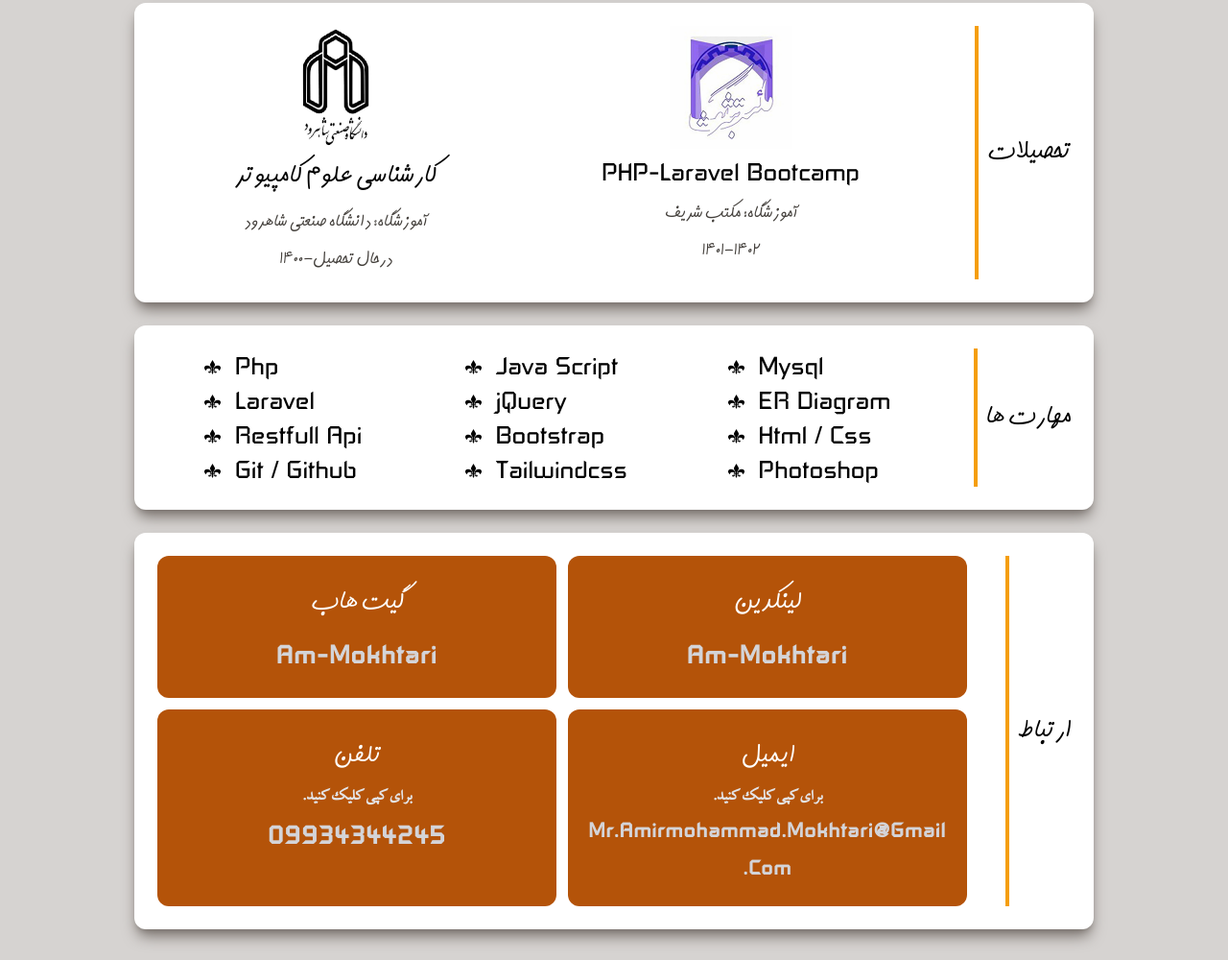
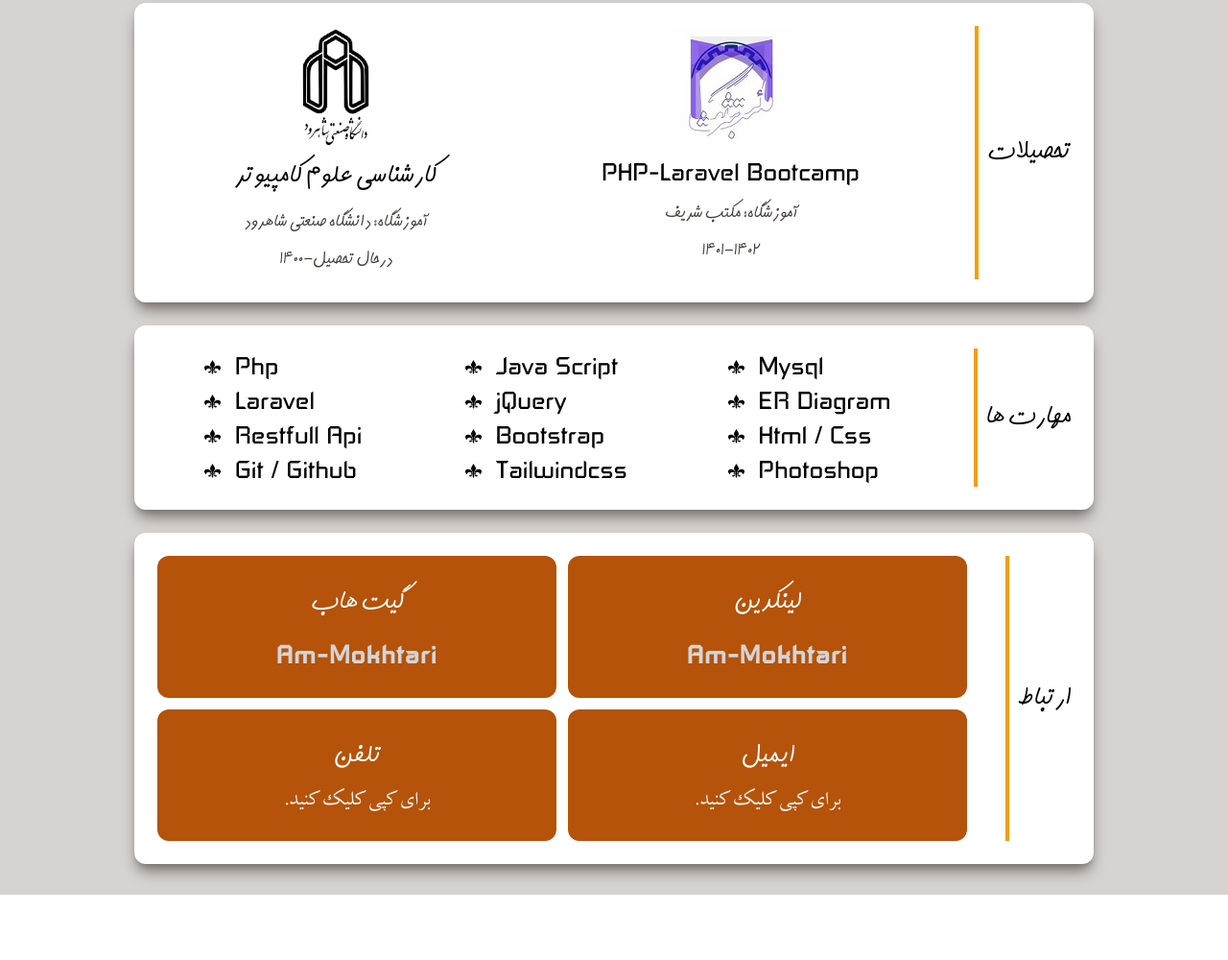
Before and after one commit to am-mokhtari/am-mokhtari.github.io, a website: page index.html in a window 1280 px wide. Shown: the part 743-1743 px from the top of the page at 96% size. After the commit the page ends 1675 px from the top, so only its background shows below. Drawn offline with Linux system fonts and the light colour scheme.

Commit message:
deleted sensitive data from html code

```diff
--- a/copy.js
+++ b/copy.js
@@ -1,5 +1,8 @@
 function copyText(id) {
-    var text = document.getElementById(id).innerText;
+    if (id === 'mail')
+        var text = "mr.amirmohammad.mokhtari@gmail.com";
+    else if (id === 'phone')
+        var text = "09934344245";
 
     navigator.clipboard.writeText(text).then(function () {
         alert("متن با موفقیت کپی شد")
--- a/index.html
+++ b/index.html
@@ -205,13 +205,9 @@
                         class="rtl kamran text-center text-xl sm:text-2xl md:text-3xl lg:text-4xl leading-relaxed sm:leading-relaxed md:leading-relaxed lg:leading-relaxed">
                         تلفن
                     </h5>
-                    <p
-                        class="rtl zar text-center text-xs sm:text-sm md:text-base lg:text-lg font-bold text-zinc-200 leading-relaxed sm:leading-relaxed md:leading-relaxed lg:leading-relaxed break-words">
+                    <p onclick="copyText('phone')"
+                        class="rtl zar text-center text-base sm:text-lg md:text-xl lg:text-2xl text-zinc-100 hover:text-zinc-900 leading-relaxed sm:leading-relaxed md:leading-relaxed lg:leading-relaxed cursor-pointer">
                         برای کپی کلیک کنید.
-                    </p>
-                    <p onclick="copyText('phone')" id="phone"
-                        class="ltr contf text-center text-lg sm:text-xl md:text-2xl lg:text-3xl font-bold text-zinc-300 hover:text-zinc-700 leading-relaxed sm:leading-relaxed md:leading-relaxed lg:leading-relaxed capitalize tracking-wider cursor-pointer">
-                        09934344245
                     </p>
                 </div>
                 <!----------------->
@@ -221,13 +217,9 @@
                         class="rtl kamran text-center text-xl sm:text-2xl md:text-3xl lg:text-4xl leading-relaxed sm:leading-relaxed md:leading-relaxed lg:leading-relaxed">
                         ایمیل
                     </h5>
-                    <p
-                        class="rtl zar text-center text-xs sm:text-sm md:text-base lg:text-lg font-bold text-zinc-200 leading-relaxed sm:leading-relaxed md:leading-relaxed lg:leading-relaxed break-words">
+                    <p onclick="copyText('mail')"
+                        class="rtl zar text-center text-base sm:text-lg md:text-xl lg:text-2xl text-zinc-100 hover:text-zinc-900 leading-relaxed sm:leading-relaxed md:leading-relaxed lg:leading-relaxed cursor-pointer">
                         برای کپی کلیک کنید.
-                    </p>
-                    <p onclick="copyText('mail')" id="mail"
-                        class="ltr contf text-center text-base sm:text-lg md:text-xl lg:text-2xl font-bold text-zinc-300 hover:text-zinc-700 leading-relaxed sm:leading-relaxed md:leading-relaxed lg:leading-relaxed capitalize tracking-wider break-words cursor-pointer">
-                        mr.amirmohammad.mokhtari@gmail.com
                     </p>
                 </div>
             </div>
```
Also changed, not shown: output.css.
